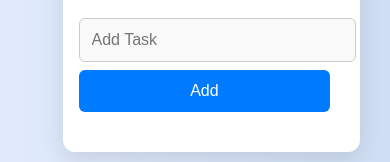
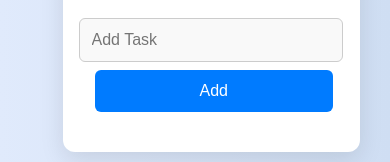
Before and after one commit to Yogesh18707/Todo-React-fullstack, a React (Create React App) app: page / in a window 390 px wide. Shown: the part 124-286 px from the top of the page. Built offline with nearby package versions, Linux system fonts and the light colour scheme.

Commit message:
change media screen width

```diff
--- a/src/TodoForm.js
+++ b/src/TodoForm.js
@@ -19,7 +19,7 @@ function TodoForm({ addTodo }) {
                 type="text"
                 placeholder="Add Task"
             />
-            <button>Add</button>
+            <button className="Addbtn">Add</button>
         </form>
     );
 }
--- a/src/styles.css
+++ b/src/styles.css
@@ -119,7 +119,7 @@ button:hover {
 
 .save-btn {
     color: white;
-    padding: 0.5rem 0.8rem;
+    padding: 0.5rem ;
     font-size: 0.9rem;
     border: none;
     border-radius: 6px;
@@ -152,12 +152,18 @@ button:hover {
 
     input[type="text"],
     button {
-        width: 95%;
+        width: 90%;
     }
     .todo{
         flex-direction:row;
     }
-
+    .save-btn{
+        width: 10%;
+        padding: 0.5rem;
+    }
+    .Addbtn{
+        margin-left: 1rem;
+    }
 
 }
 .checkbox-container {
```
